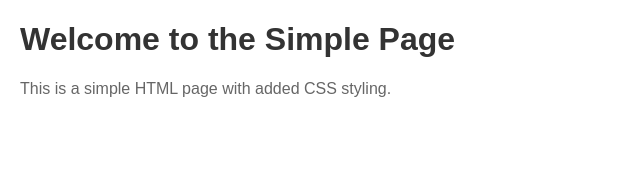
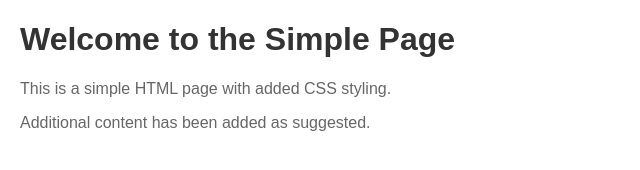
Before and after one commit to cchalla1/simple-page2, a plain HTML site: page index.html in a window 1280 px wide. Shown: the whole page, without its empty margins (0-640 px from the left). Drawn offline with Linux system fonts and the light colour scheme.

Commit message:
Add suggested content to HTML page

```diff
--- a/index.html
+++ b/index.html
@@ -13,5 +13,6 @@
 <body>
     <h1>Welcome to the Simple Page</h1>
     <p>This is a simple HTML page with added CSS styling.</p>
+    <p>Additional content has been added as suggested.</p>
 </body>
 </html>
```
